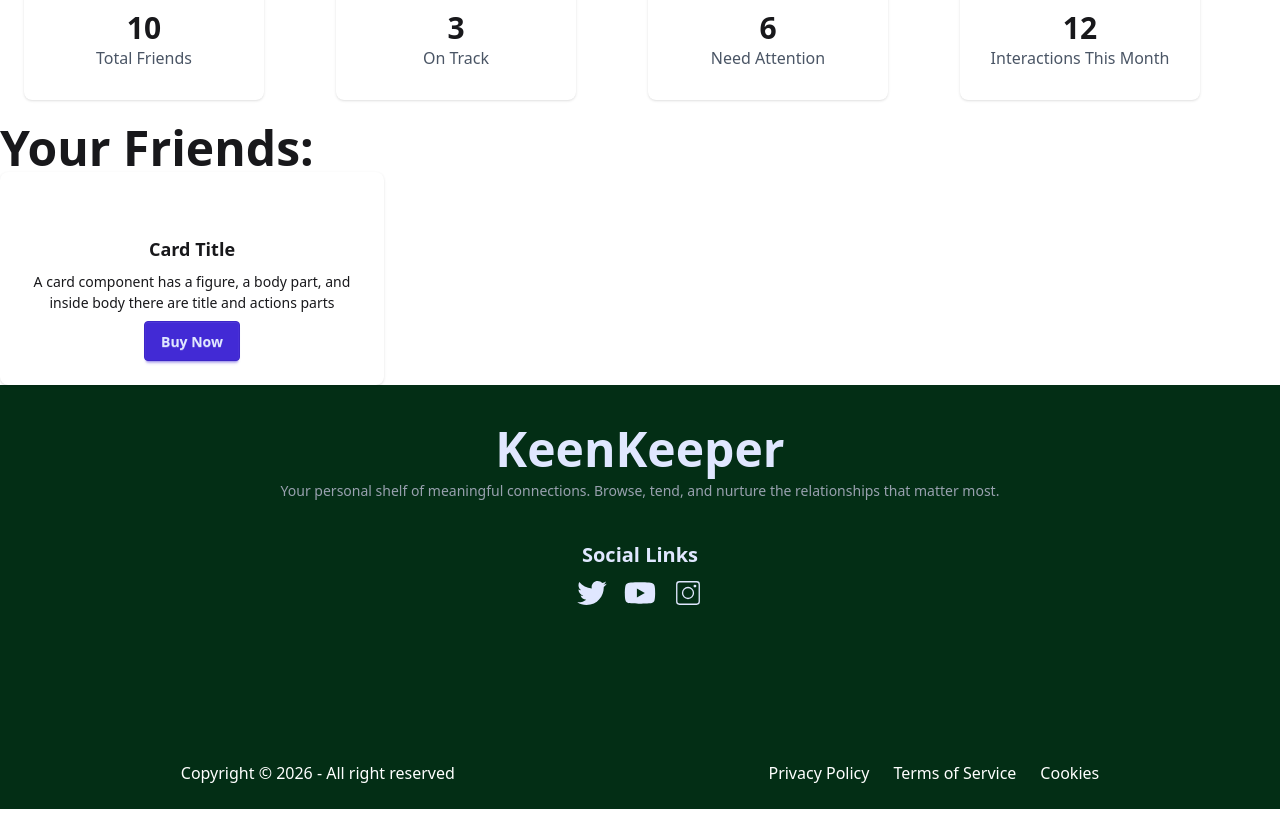
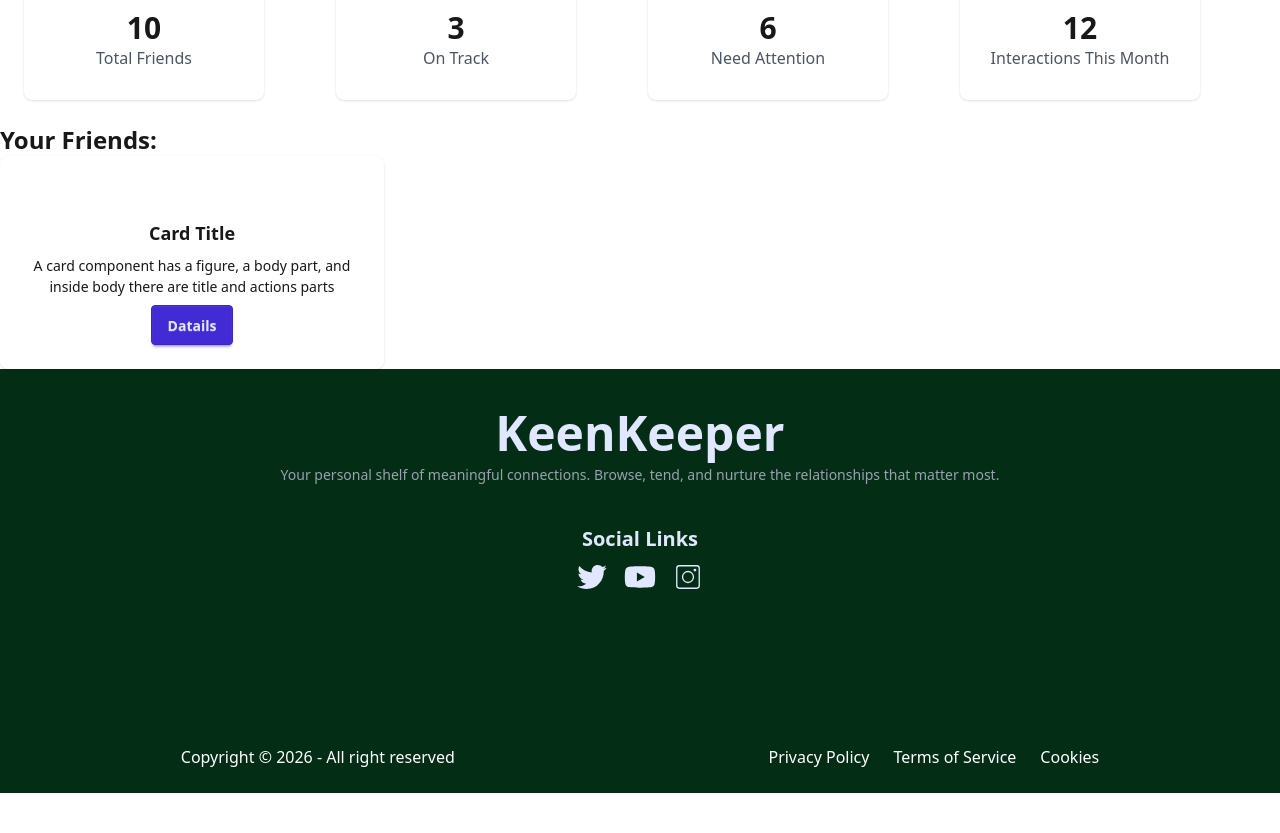
Before and after one commit to Mohammad-Labib/my-keen-keeper-projects, a Next.js app: page / in a window 1280 px wide. Shown: the part 1500-2333 px from the top of the page. Built offline with nearby package versions, Linux system fonts and the light colour scheme.

Commit message:
jsonData 2ita file ace

```diff
--- a/src/component/FriendCart/ThisdataCart.jsx
+++ b/src/component/FriendCart/ThisdataCart.jsx
@@ -5,7 +5,7 @@ const ThisdataCart = ({friendCards}) => {
 
 <>
 <section className='container mx-auto'>
-    <h1 className='text-5xl font-bold'>Your Friends:</h1>
+    <h1 className='text-2xl font-bold'>Your Friends:</h1>
         <div className="card bg-base-100 w-96 shadow-sm">
   <figure className="px-10 pt-10">
     {/* <img
@@ -17,7 +17,7 @@ const ThisdataCart = ({friendCards}) => {
     <h2 className="card-title">Card Title</h2>
     <p>A card component has a figure, a body part, and inside body there are title and actions parts</p>
     <div className="card-actions">
-      <button className="btn btn-primary">Buy Now</button>
+      <button className="btn btn-primary">Datails</button>
     </div>
   </div>
 </div>
```
